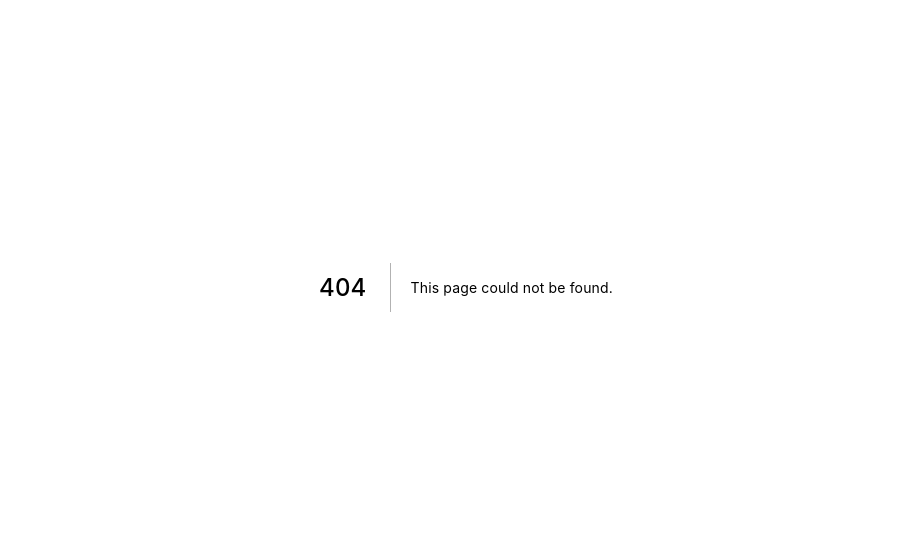
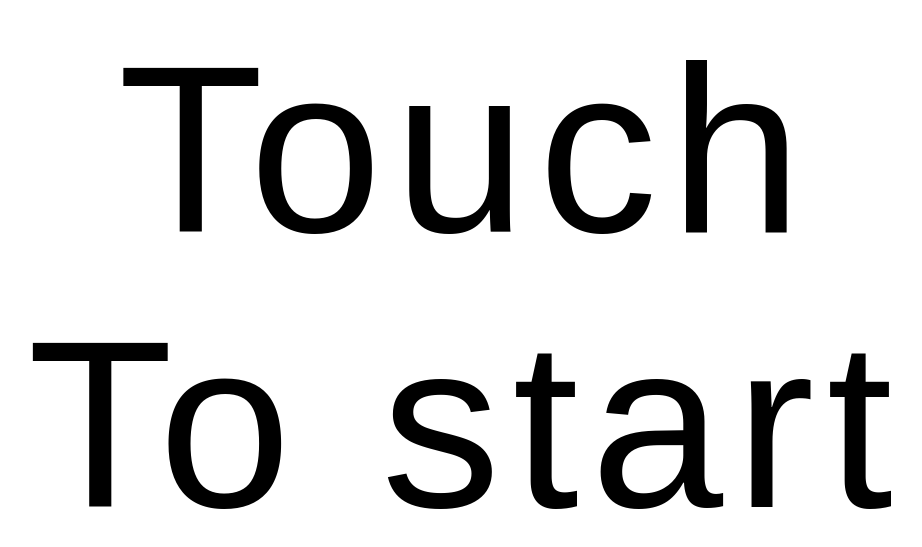
Before and after one commit to thompson-ele/pict, a Next.js app: page /photobooth in a window 1280 px wide. Before the commit this address had no page. Shown: the part 113-660 px from the top of the page, without its empty margins (174-1096 px from the left). Built offline with nearby package versions, Linux system fonts and the light colour scheme.

Commit message:
added photobooth page with speech recognition

```diff
--- a/package.json
+++ b/package.json
@@ -11,6 +11,7 @@
     "@material-ui/core": "^4.9.2",
     "next": "9.2.1",
     "react": "16.12.0",
-    "react-dom": "16.12.0"
+    "react-dom": "16.12.0",
+    "typeface-bebas-neue": "^1.1.3"
   }
 }
--- a/pages/_app.js
+++ b/pages/_app.js
@@ -1,3 +1,4 @@
+import 'typeface-bebas-neue';
 import React from 'react';
 import App from 'next/app';
 import Head from 'next/head';
--- /dev/null
+++ b/pages/photobooth.js
@@ -0,0 +1,94 @@
+import React from "react";
+class PhotoBooth extends React.Component {
+  state = {
+    transcript: "hello"
+  };
+  initSpeechRecognition = () => {
+    const sr = new webkitSpeechRecognition();
+    sr.continuous = true;
+    sr.interimResults = true;
+    sr.lang = "en-IN";
+    sr.start();
+    return sr;
+  };
+  checkCommand = ts => (commands, fn) => {
+    commands.forEach(command => {
+      if (ts.includes(command)) {
+        fn();
+      }
+    });
+  };
+  startListening = () => {
+    const hasSpeechRecognition = "webkitSpeechRecognition" in window;
+    if (hasSpeechRecognition) {
+      const sr = this.initSpeechRecognition();
+      let finalTranscripts = "";
+      sr.onresult = ({ resultIndex, results }) => {
+        let interimTranscripts = "";
+        finalTranscripts = "";
+
+        for (var i = resultIndex; i < results.length; i++) {
+          const transcript = results[i][0].transcript.toLowerCase();
+          const commands = this.checkCommand(transcript);
+          if (results[i].isFinal) {
+            commands(["1", "one", "what"], () => {
+              alert("one photo");
+            });
+            commands(["2", "two", "too"], () => {
+              alert("two photos");
+            });
+            commands(["3", "three"], () => {
+              alert("three photos");
+            });
+            commands(["4", "four", "for"], () => {
+              alert("four photo");
+            });
+            commands(["cheese", "she's", "cheap"], () => {
+              alert("snapped photo");
+            });
+          } else {
+            interimTranscripts += transcript;
+          }
+        }
+        this.setState({
+          transcript: finalTranscripts + interimTranscripts
+        });
+      };
+      sr.onerror = function(event) {};
+    }
+  };
+  render() {
+    return (
+      <div className="photo-booth">
+        <button className="start-button" onClick={this.startListening}>
+          Touch
+          <br />
+          To start
+        </button>
+        <div>{this.state.transcript}</div>
+
+        <style jsx>{`
+          .photo-booth {
+            position: fixed;
+            top: 0;
+            right: 0;
+            bottom: 0;
+            left: 0;
+          }
+          .start-button {
+            background: transparent;
+            border: 0;
+            width: 100%;
+            height: 100%;
+            font-size: calc(
+              50px + (300 - 50) * ((100vw - 300px) / (1600 - 300))
+            );
+            letter-spacing: 0.05em;
+          }
+        `}</style>
+      </div>
+    );
+  }
+}
+
+export default PhotoBooth;
--- a/src/theme.js
+++ b/src/theme.js
@@ -3,6 +3,20 @@ import { red } from '@material-ui/core/colors';
 
 // Create a theme instance.
 const theme = createMuiTheme({
+  typography: {
+    fontFamily: [
+      '"Bebas Neue"',
+      'BlinkMacSystemFont',
+      '"Segoe UI"',
+      'Roboto',
+      '"Helvetica Neue"',
+      'Arial',
+      'sans-serif',
+      '"Apple Color Emoji"',
+      '"Segoe UI Emoji"',
+      '"Segoe UI Symbol"',
+    ].join(','),
+  },
   palette: {
     primary: {
       main: '#556cd6',
```
Also changed, not shown: 1 other file (tests, documents, lock files or other folders).
